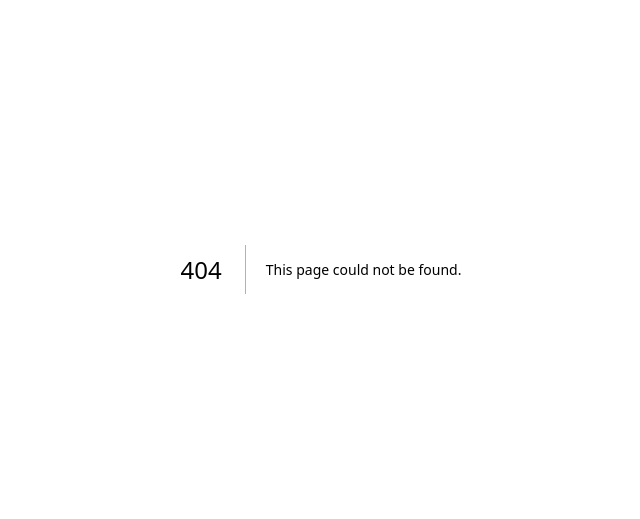
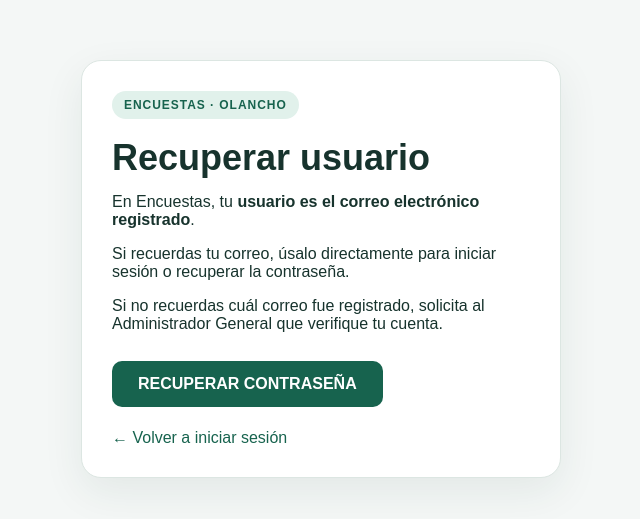
Before and after one commit to vizasirro/encuestas-olancho, a Next.js app: page /recuperar-usuario in a window 1280 px wide. Before the commit this address had no page. Shown: the part 131-650 px from the top of the page, without its empty margins (319-959 px from the left). Built offline with nearby package versions, Linux system fonts and the light colour scheme.

Commit message:
Agregar orientación para recuperar usuario

```diff
--- /dev/null
+++ b/app/recuperar-usuario/page.js
@@ -0,0 +1,13 @@
+'use client';
+
+export default function RecuperarUsuario(){
+  return <main className="shell"><section className="loginCard">
+    <div className="badge">ENCUESTAS · OLANCHO</div>
+    <h1>Recuperar usuario</h1>
+    <p>En Encuestas, tu <strong>usuario es el correo electrónico registrado</strong>.</p>
+    <p>Si recuerdas tu correo, úsalo directamente para iniciar sesión o recuperar la contraseña.</p>
+    <p>Si no recuerdas cuál correo fue registrado, solicita al Administrador General que verifique tu cuenta.</p>
+    <a className="button" href="/recuperar-acceso">RECUPERAR CONTRASEÑA</a>
+    <a className="back" href="/login">← Volver a iniciar sesión</a>
+  </section></main>;
+}
```
